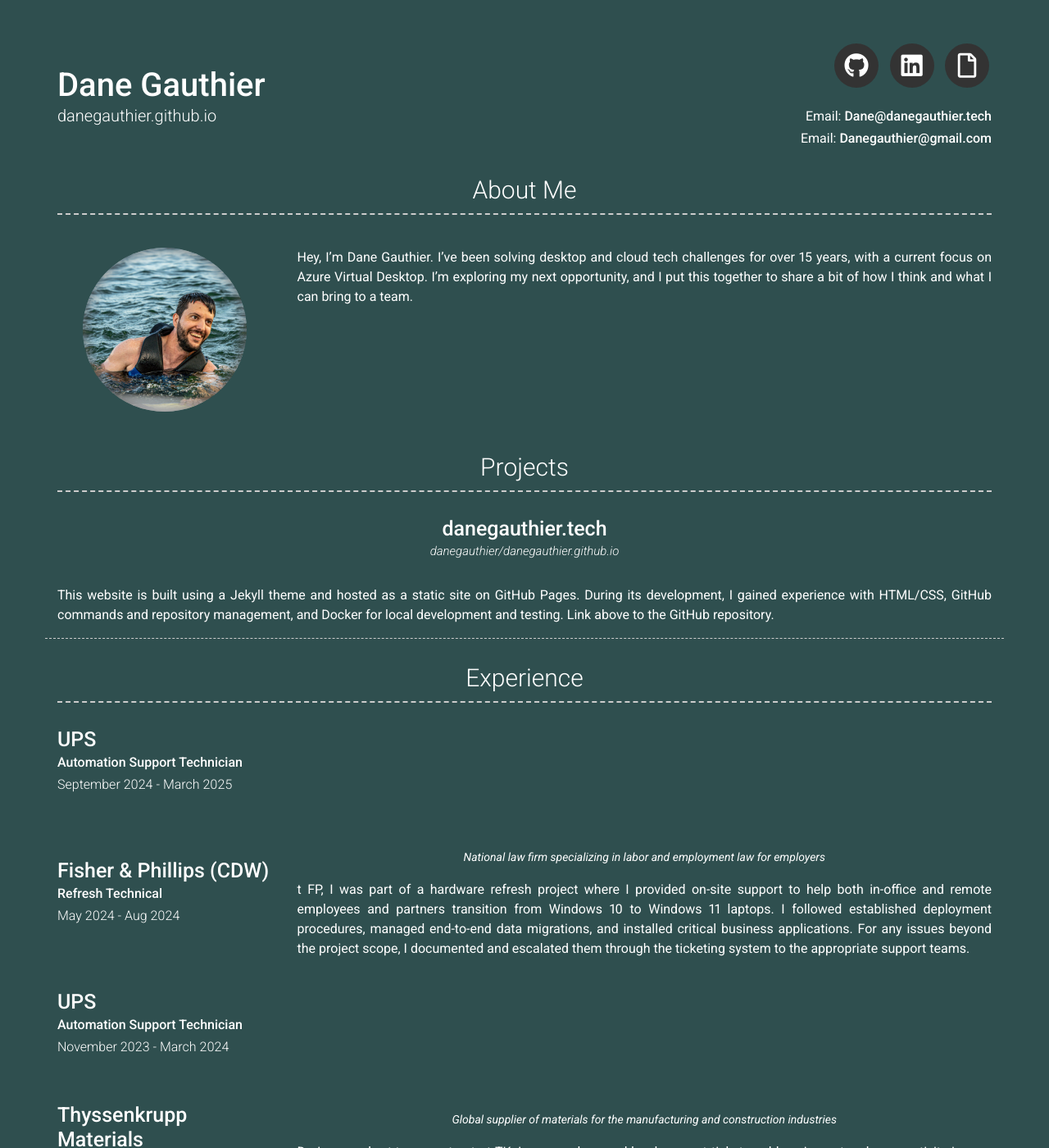
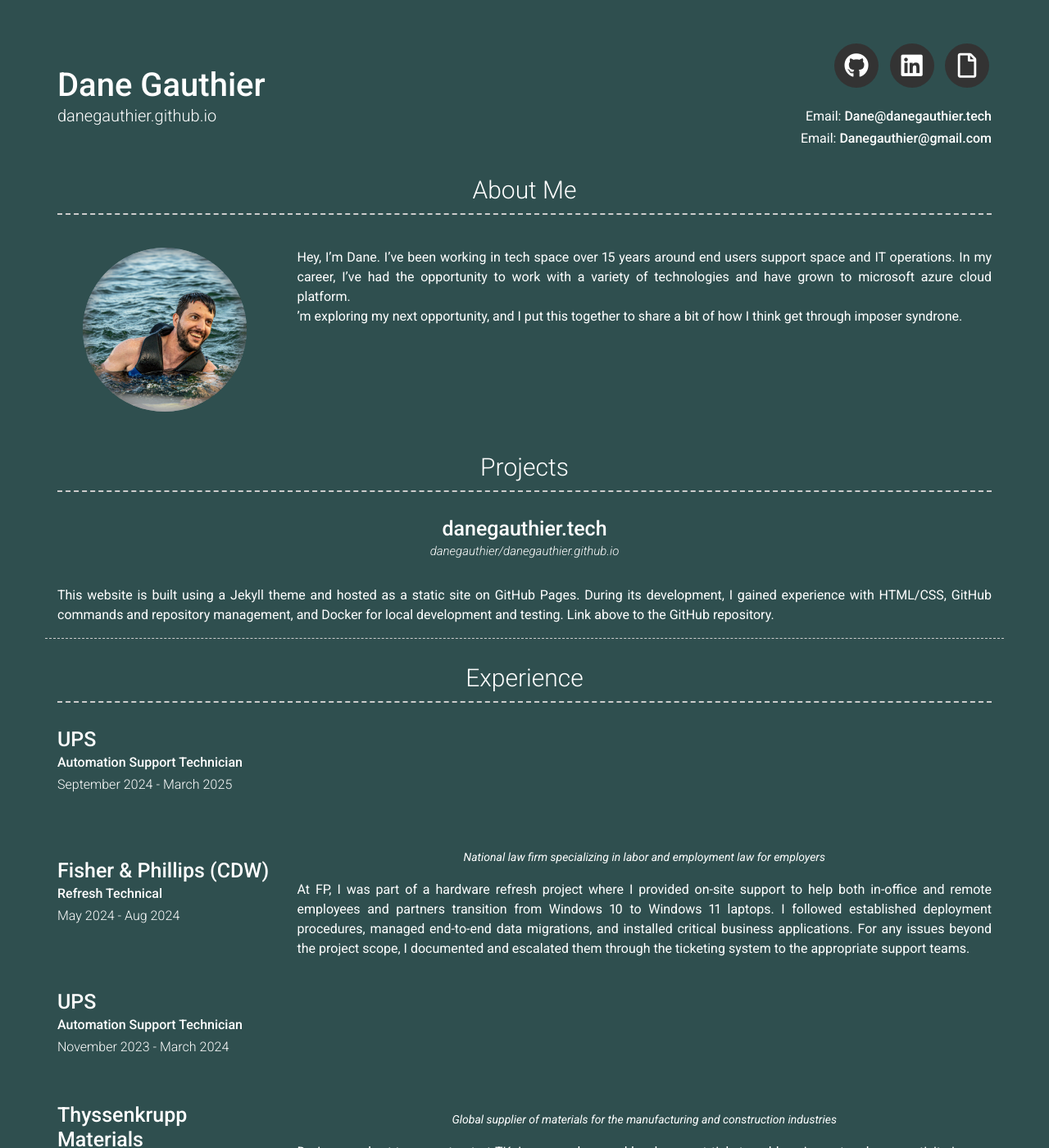
Before and after one commit to dane-gauthier/danegauthier.github.io, a Jekyll site: the page built from index.md, in a window 1280 px wide and 1400 px high. Shown: the whole window at 82% size. Built offline with Jekyll 4.4.1, drawn with Linux system fonts in a browser that asks for light colours; nearby versions of some CDN libraries; some of the changed text lies outside the part shown.

Commit message:
Fix Ntense

```diff
--- a/_config.yml
+++ b/_config.yml
@@ -26,7 +26,9 @@
 # about_title: About Me (Use this to override about section title)
 about_profile_image: images/profile.jpg
 about_content: | # this will include new lines to allow paragraphs
- Hey, I’m Dane Gauthier. I’ve been solving desktop and cloud tech challenges for over 15 years, with a current focus on Azure Virtual Desktop. I’m exploring my next opportunity, and I put this together to share a bit of how I think and what I can bring to a team.
+ Hey, I’m Dane. I’ve been working in tech space over 15  years around end users support space and IT operations. In my career,
+ I’ve had the opportunity to work with a variety of technologies and have grown to microsoft azure cloud platform.
+ ’m exploring my next opportunity, and I put this together to share a bit of how I think get through imposer syndrone.
 
 content:
   - title: Projects # Title for the section
@@ -67,7 +69,7 @@
         quote: >
           National law firm specializing in labor and employment law for employers
         description: | # this will include new lines to allow paragraphs
-          t FP, I was part of a hardware refresh project where I provided on-site support to help both in-office
+          At FP, I was part of a hardware refresh project where I provided on-site support to help both in-office
           and remote employees and partners transition from Windows 10 to Windows 11 laptops. I followed established deployment
           procedures, managed end-to-end data migrations, and installed critical business applications. For any issues beyond the
           project scope, I documented and escalated them through the ticketing system to the appropriate support teams.
@@ -201,10 +203,11 @@
         quote: >
           Small  IT consulting comapny in Lafayette, LA
         description: | # this will include new lines to allow paragraphs
-          This was my first gig in the tech world while I was still in college. Basically, I was the go-to person for setting up computers at client offices and hauling equipment between their office and ours.
-          I also did a ton of network cabling jobs. Back then, spyware and malware were a real headache, so some days I'd be in the office, cleaning computers.
-          It was a great learning experience – I picked up a lot about setting up computer images and even got to know the ins and outs of wireless internet equipment.
-          Our clients span various sectors, from law enforcement and legal firms to student housing, the oil&gas industry, and retail.
+          I started my career in IT support at Ntense Technologies, where I provided on-site and remote support to clients in various industries.
+          My responsibilities included troubleshooting hardware and software issues, setting up new PCs, and assisting with network cabling jobs.
+          I also gained experience in managing Active Directory and Exchange accounts.
+
+
 
   - title: Education
     layout: list
```
